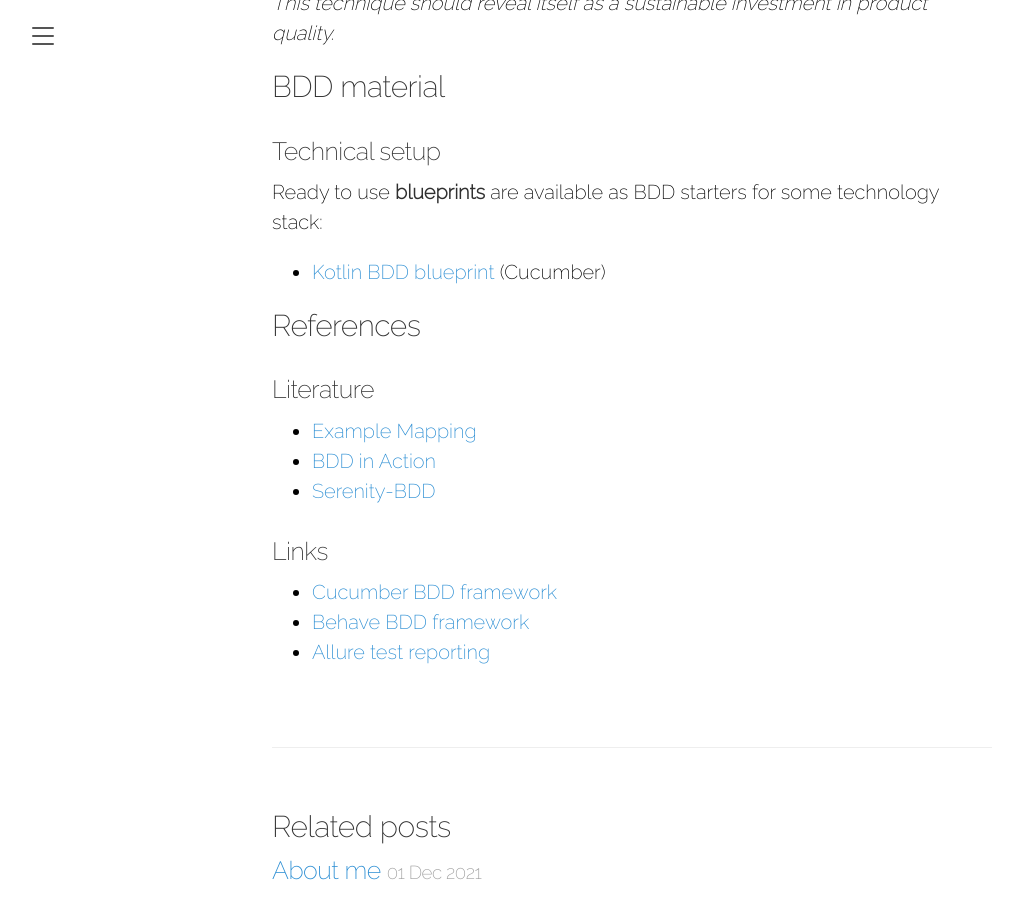
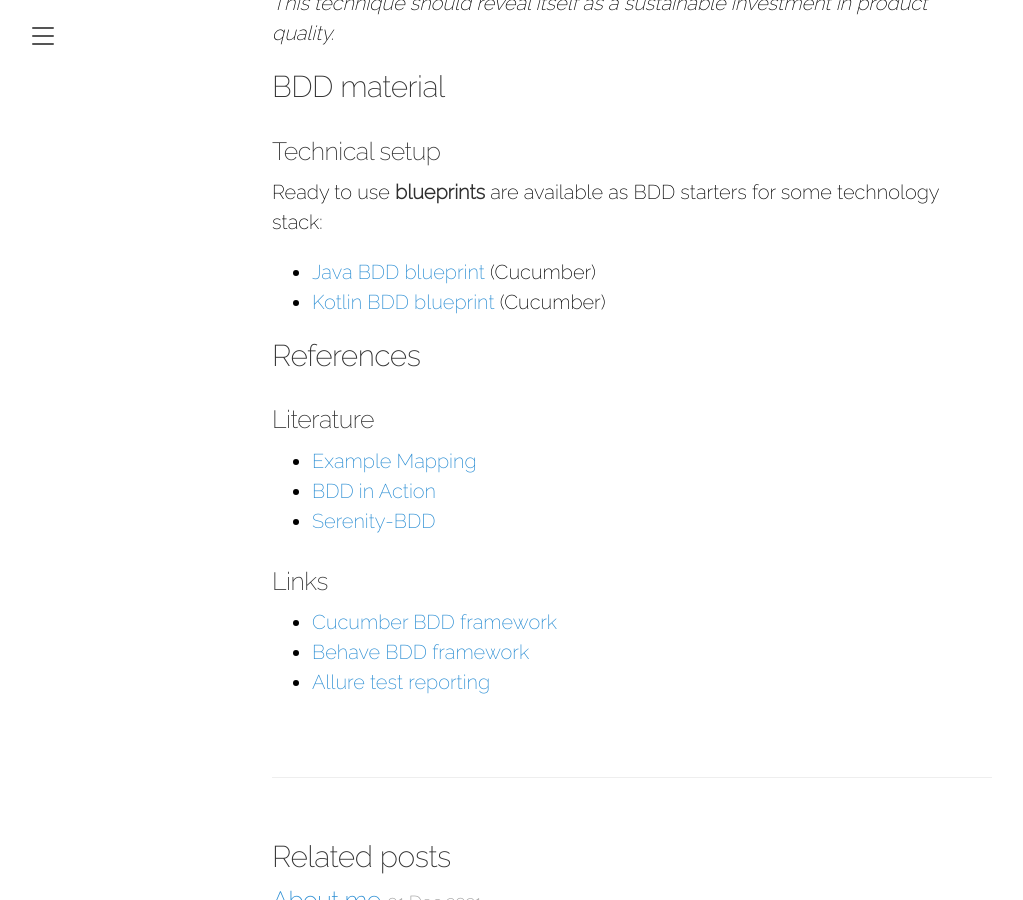
Before and after one commit to vondacho/vondacho.github.io, a Jekyll site: the page built from _posts/2021-05-31-bdd_for_better_products.md, in a window 1280 px wide and 900 px high, scrolled down 16978 px. Shown: the whole window, without its empty margins (8-1031 px from the left). Built offline with Jekyll 4.4.1, drawn with Linux system fonts in a browser that asks for light colours.

Commit message:
one more bdd starter

```diff
--- a/_posts/2021-05-31-bdd_for_better_products.md
+++ b/_posts/2021-05-31-bdd_for_better_products.md
@@ -355,6 +355,7 @@
 
 Ready to use **blueprints** are available as BDD starters for some technology stack:
 
+- [Java BDD blueprint](https://github.com/vondacho/arch-blueprint-java) (Cucumber)
 - [Kotlin BDD blueprint](https://github.com/vondacho/arch-blueprint-kotlin) (Cucumber)
 
 ## References
```
